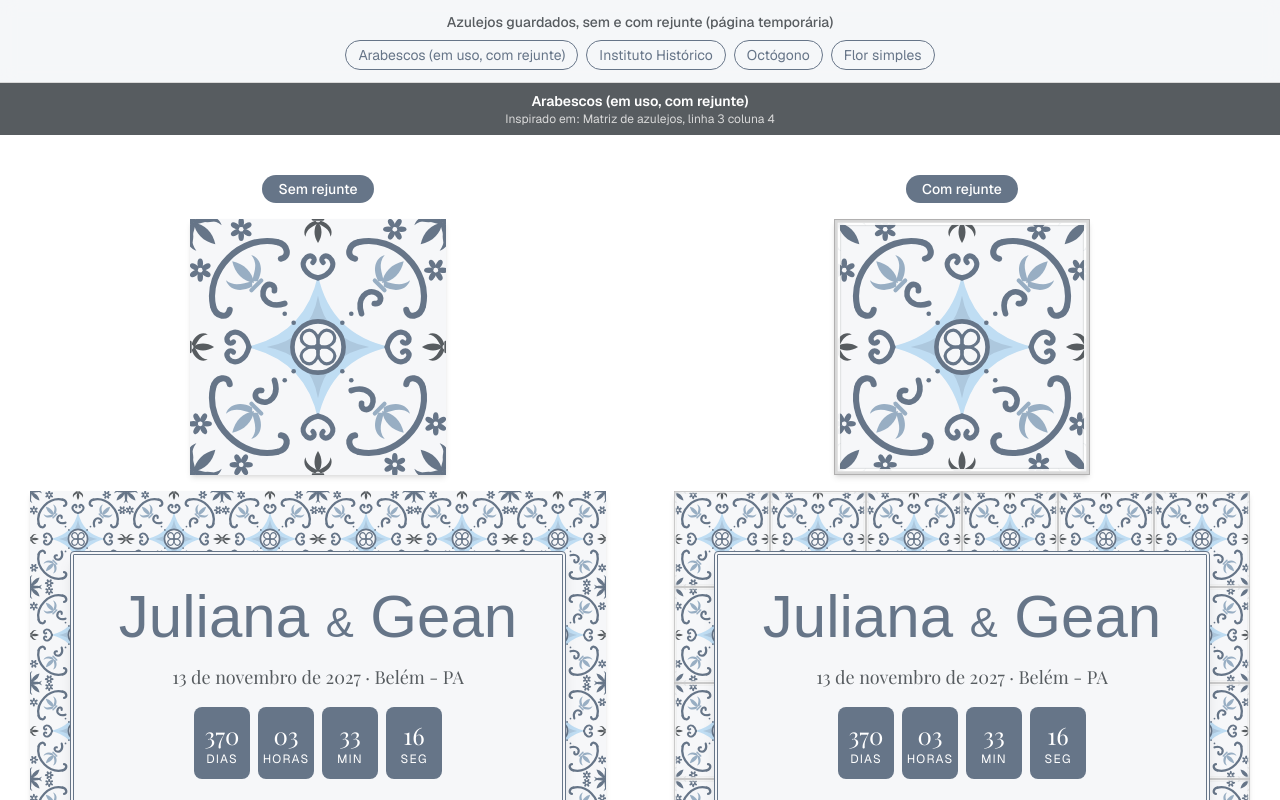
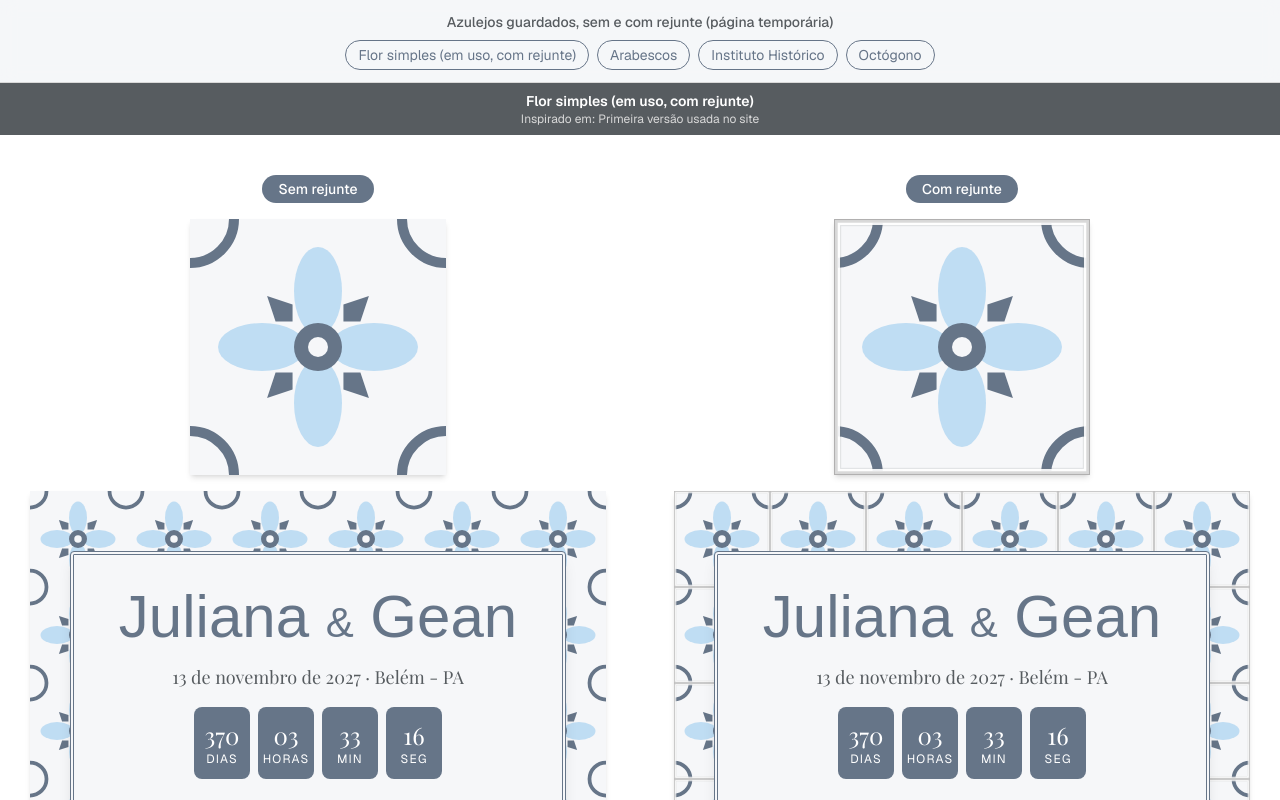
Before and after one commit to gean-costa/wedding-gj-site, a Next.js app: page /estilos/azulejo-novo in a window 1280 px wide. Shown: the top 800 px of the page. Built offline with nearby package versions, Linux system fonts and the light colour scheme; a web font is replaced by a local one.

Commit message:
Aplica azulejo Flor simples com rejunte no site

```diff
--- a/src/components/Azulejo.tsx
+++ b/src/components/Azulejo.tsx
@@ -1,8 +1,8 @@
-// Componentes de azulejo usados no site. O desenho padrão é o Arabescos com
+// Componentes de azulejo usados no site. O desenho padrão é a Flor simples com
 // rejunte; os outros desenhos guardados estão em AzulejoDesigns.tsx e podem ser
 // passados pela prop `Tile` (use withJoint() para a versão com rejunte).
 import type { ComponentType } from "react";
-import { TileArabescoComRejunte as TileArabesco } from "@/components/AzulejoDesigns";
+import { TileFlorComRejunte as DefaultTile } from "@/components/AzulejoDesigns";
 
 type TileProps = { Tile?: ComponentType };
 
@@ -12,7 +12,7 @@ export function AzulejoBackground({
   id,
   size = 96,
   className = "",
-  Tile = TileArabesco,
+  Tile = DefaultTile,
 }: { id: string; size?: number; className?: string } & TileProps) {
   return (
     <svg className={`absolute inset-0 h-full w-full ${className}`} aria-hidden>
@@ -38,7 +38,7 @@ export function AzulejoBand({ id, size = 48, Tile }: { id: string; size?: number
 }
 
 // Um azulejo isolado, para usar como ícone/ornamento.
-export function AzulejoIcon({ className = "h-10 w-10", Tile = TileArabesco }: { className?: string } & TileProps) {
+export function AzulejoIcon({ className = "h-10 w-10", Tile = DefaultTile }: { className?: string } & TileProps) {
   return (
     <svg viewBox="0 0 100 100" className={className} aria-hidden>
       <Tile />
--- a/src/components/AzulejoDesigns.tsx
+++ b/src/components/AzulejoDesigns.tsx
@@ -1,7 +1,7 @@
 // Catálogo de desenhos de azulejo (área 100x100). Cada um é desenhado para que
 // as bordas continuem no azulejo vizinho ao serem repetidos lado a lado.
-// O site usa TileArabesco (ver Azulejo.tsx); os demais ficam guardados para
-// uso futuro e podem ser vistos em /estilos/azulejo-novo.
+// O site usa TileFlor com rejunte (ver Azulejo.tsx); os demais ficam guardados
+// para uso futuro e podem ser vistos em /estilos/azulejo-novo.
 import type { ComponentType } from "react";
 
 const INK = "#575C60";
@@ -283,12 +283,13 @@ export function withJoint(Tile: ComponentType): ComponentType {
 }
 
 export const TileArabescoComRejunte = withJoint(TileArabesco);
+export const TileFlorComRejunte = withJoint(TileFlor);
 
 type Design = { id: string; name: string; source: string; Tile: ComponentType; TileComRejunte: ComponentType };
 
 export const azulejoDesigns: Design[] = [
-  { id: "arabesco", name: "Arabescos (em uso, com rejunte)", source: "Matriz de azulejos, linha 3 coluna 4", Tile: TileArabesco, TileComRejunte: TileArabescoComRejunte },
+  { id: "flor", name: "Flor simples (em uso, com rejunte)", source: "Primeira versão usada no site", Tile: TileFlor, TileComRejunte: TileFlorComRejunte },
+  { id: "arabesco", name: "Arabescos", source: "Matriz de azulejos, linha 3 coluna 4", Tile: TileArabesco, TileComRejunte: TileArabescoComRejunte },
   { id: "instituto", name: "Instituto Histórico", source: "Fachada do Instituto Histórico e Geográfico do Pará", Tile: TileInstituto, TileComRejunte: withJoint(TileInstituto) },
   { id: "octogono", name: "Octógono", source: "Matriz de azulejos, linha 1 coluna 4", Tile: TileOctogono, TileComRejunte: withJoint(TileOctogono) },
-  { id: "flor", name: "Flor simples", source: "Primeira versão usada no site", Tile: TileFlor, TileComRejunte: withJoint(TileFlor) },
 ];
```
Also changed, not shown: 1 other file (tests, documents, lock files or other folders).
